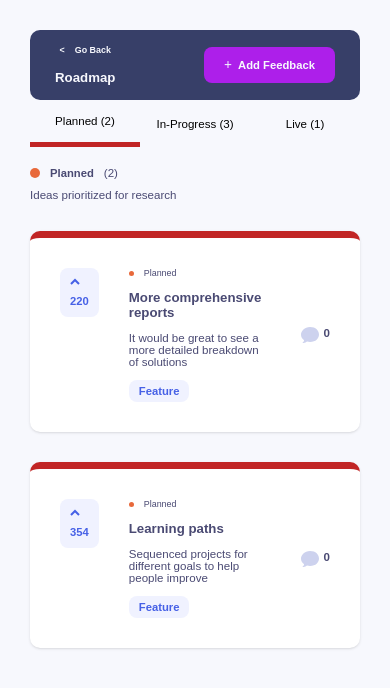
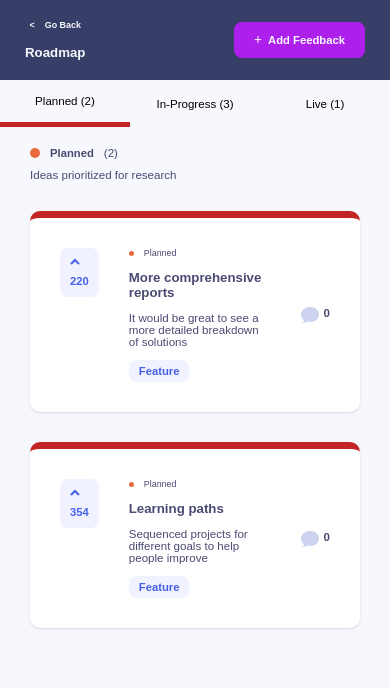
Before and after one commit to MaryamBahangeh/product-feedback-app, a React (Vite) app: page /roadmap in a window 390 px wide. Shown: the top 688 px of the page. Built offline with nearby package versions, Linux system fonts and the light colour scheme.

Commit message:
[UPDATE] roadmap UI in mobile layout

```diff
--- a/src/components/RoadMap/RoadmapHeader/RoadmapHeader.module.css
+++ b/src/components/RoadMap/RoadmapHeader/RoadmapHeader.module.css
@@ -4,7 +4,7 @@
 
   border-radius: 1rem;
   padding-inline: 2.5rem;
-  padding-block: 1.5rem;
+  padding-block: 2rem;
 
   display: flex;
   gap: 2rem;
@@ -25,3 +25,9 @@
     }
   }
 }
+
+@media (max-width: 640px) {
+  .roadmap-header {
+    border-radius: 0;
+  }
+}
--- a/src/pages/RoadmapPage/RoadmapPage.module.css
+++ b/src/pages/RoadmapPage/RoadmapPage.module.css
@@ -18,6 +18,9 @@
 
 @media (max-width: 640px) {
   .roadmap {
+    padding: 0;
+    padding-block-end: 3rem;
+
     .tabs {
       display: flex;
       justify-content: space-between;
@@ -26,6 +29,7 @@
     .content {
       display: grid;
       grid-template-columns: 1fr;
+      padding-inline: 3rem;
 
       .column {
         grid-column: 1 / -1;
```
